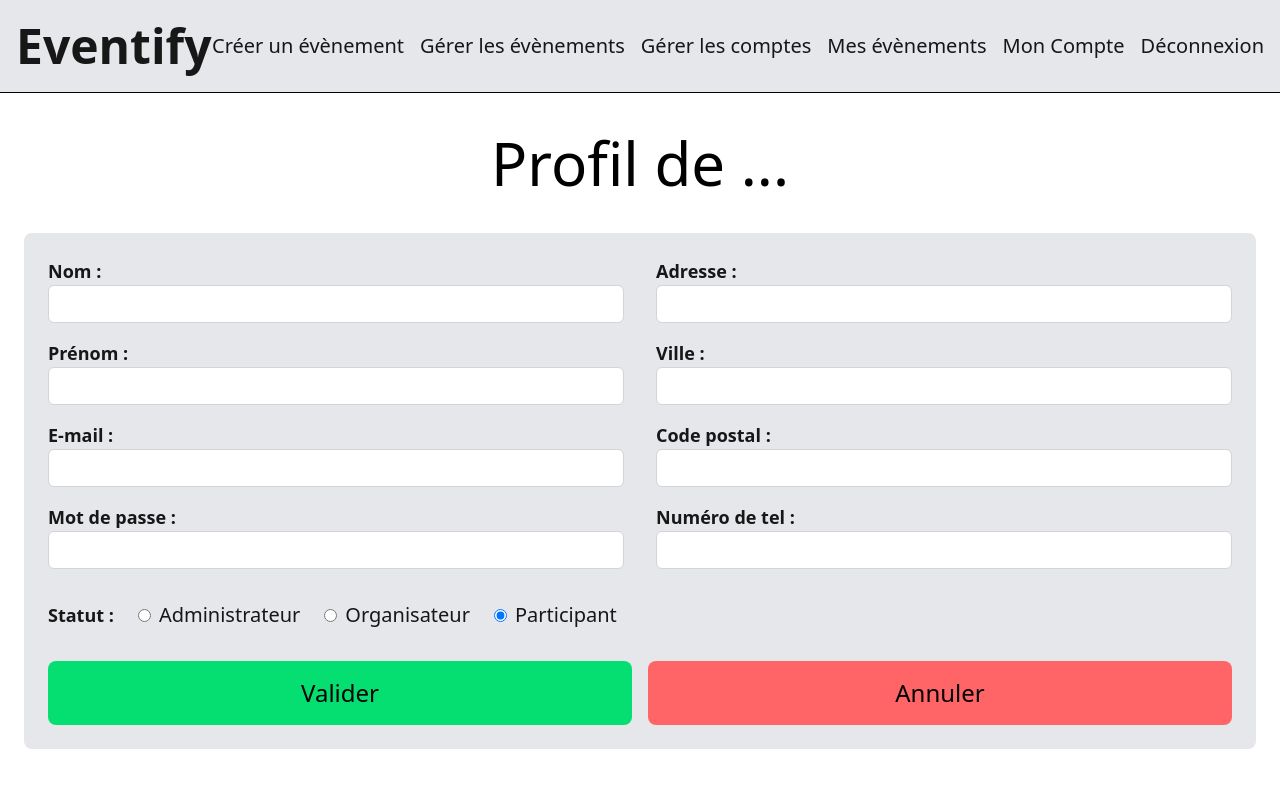
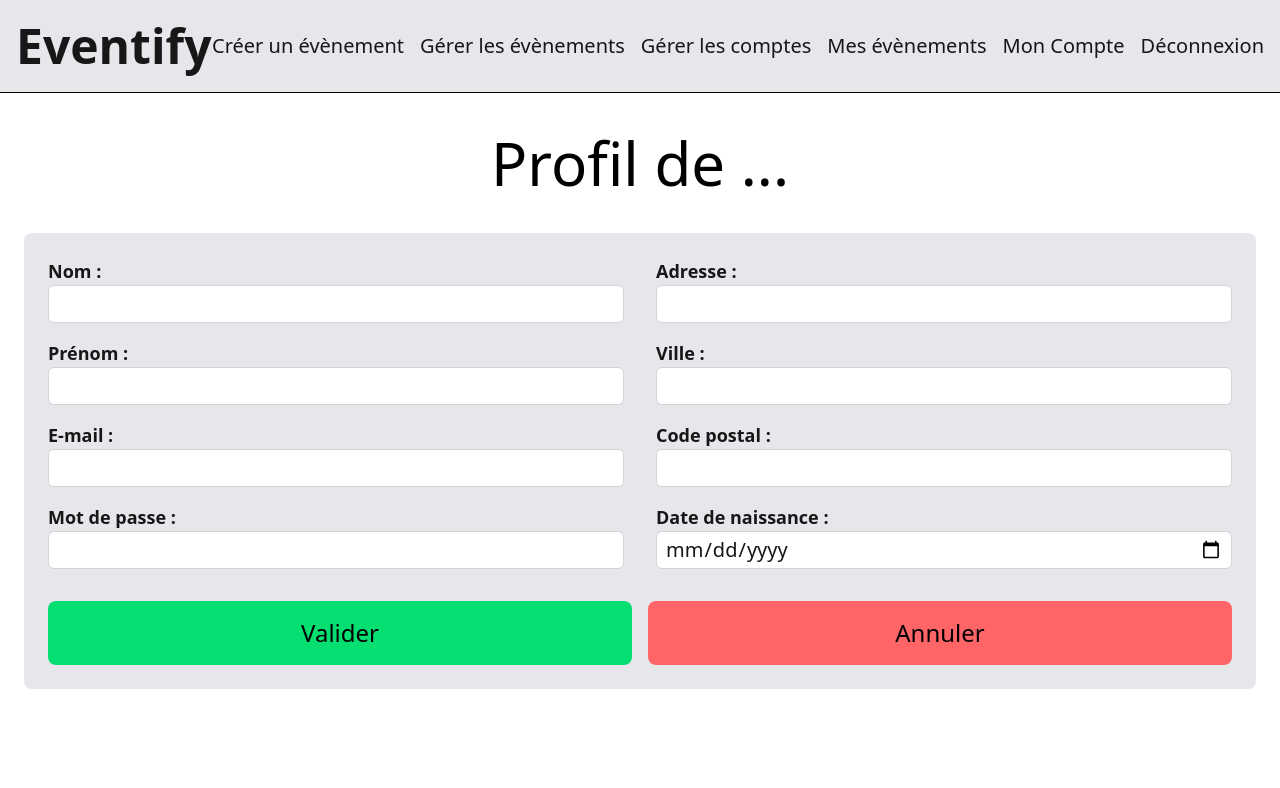
Before and after one commit to come-kouame/Eventify, a Next.js app in the folder frontend/: page /profiles/me in a window 1280 px wide. Shown: the top 788 px of the page. Built offline with nearby package versions, Linux system fonts and the light colour scheme; no server answers.

Commit message:
Update /me page

```diff
--- a/frontend/src/app/profiles/me/page.tsx
+++ b/frontend/src/app/profiles/me/page.tsx
@@ -61,24 +61,14 @@ export default function Home() {
                                 <input type="text" value={me?.codePostal ?? ""} readOnly className="w-full bg-white border border-zinc-300 rounded-md px-2 py-1 outline-none focus:ring-2 focus:ring-indigo-400" />
                             </div>
                             <div>
-                                <label className="text-lg font-bold">Numéro de tel :</label>
-                                <input type="text" value="" readOnly className="w-full bg-white border border-zinc-300 rounded-md px-2 py-1 outline-none focus:ring-2 focus:ring-indigo-400" />
+                                <label className="text-lg font-bold">Date de naissance :</label>
+                                <input
+                                    type="date"
+                                    defaultValue={me?.dateNaissance}
+                                    className="w-full bg-white border border-zinc-300 rounded-md px-2 py-1 outline-none focus:ring-2 focus:ring-indigo-400"
+                                />
                             </div>
                         </div>
-                    </div>
-
-                    {/* Status */}
-                    <div className="flex items-center mt-8 text-xl space-x-6">
-                        <span className="text-lg font-bold">Statut :</span>
-                        <label className="flex items-center gap-2">
-                            <input type="radio" name="status" /> Administrateur
-                        </label>
-                        <label className="flex items-center gap-2">
-                            <input type="radio" name="status" /> Organisateur
-                        </label>
-                        <label className="flex items-center gap-2">
-                            <input type="radio" name="status" defaultChecked /> Participant
-                        </label>
                     </div>
 
                     {/* Buttons */}
```
